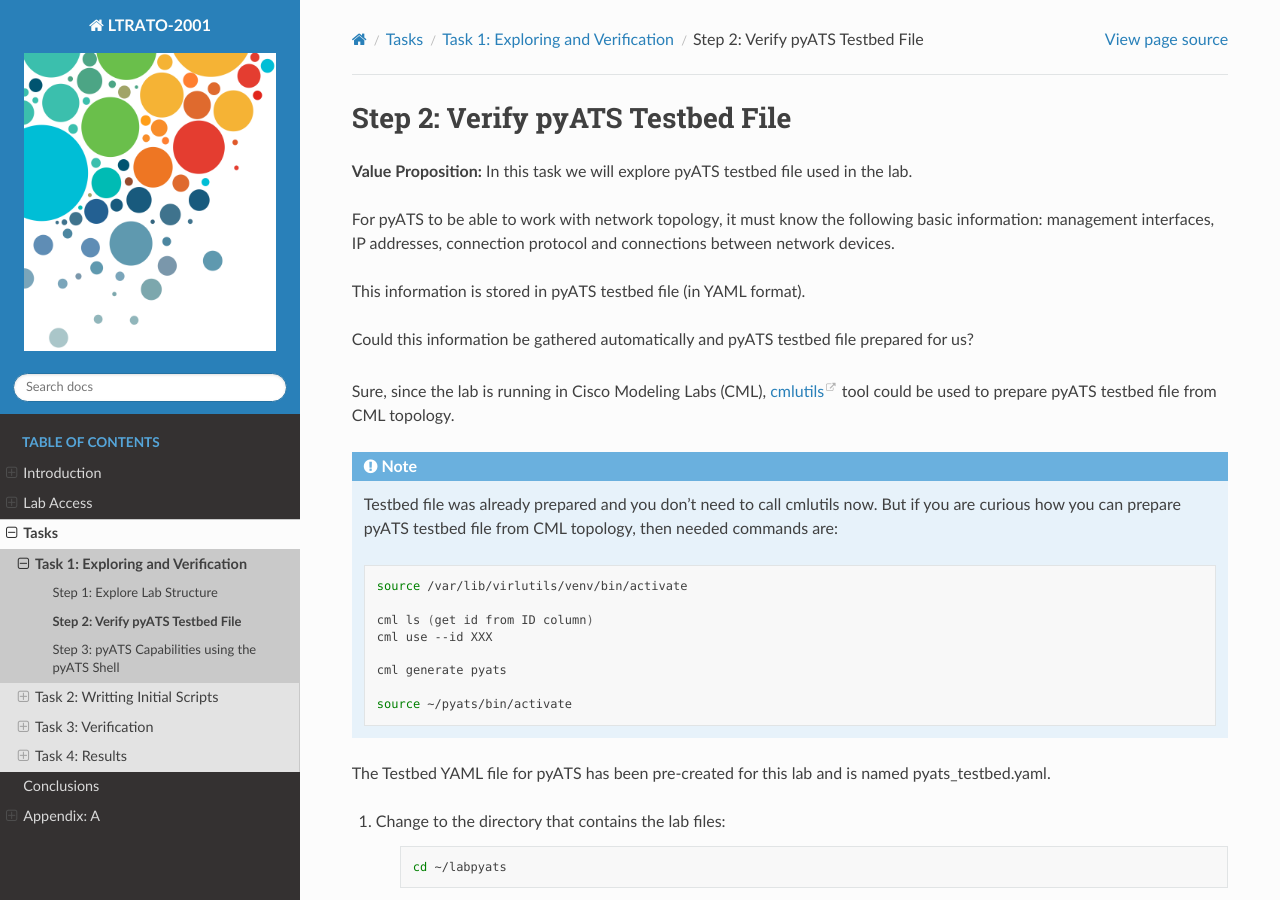
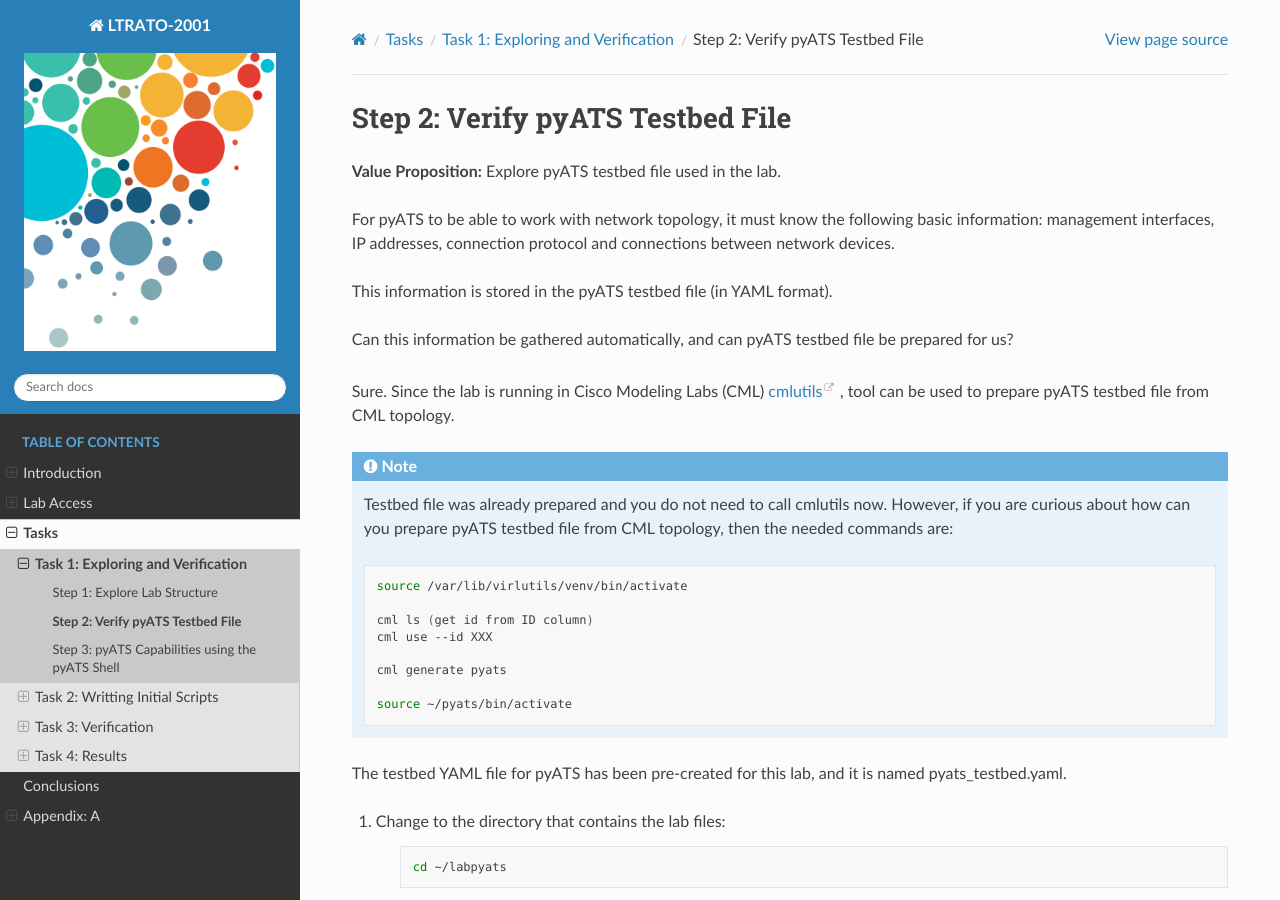
Before and after one commit to CiscoLives/LTRATO-2001, a Sphinx documentation site: the page built from docs/tasks/task1/step2.rst, in a window 1280 px wide and 900 px high. Built offline with Sphinx 7.4.7 and the Read the Docs theme 2.0.0, drawn with Linux system fonts in a browser that asks for light colours; some of the changed text lies outside the part shown.

Commit message:
Fix wording Task 1

```diff
--- a/docs/tasks/task1/step2.rst
+++ b/docs/tasks/task1/step2.rst
@@ -1,18 +1,18 @@
 Step 2: Verify pyATS Testbed File
 #################################
 
-**Value Proposition:** In this task we will explore pyATS testbed file used in the lab.
+**Value Proposition:** Explore pyATS testbed file used in the lab.
 
 For pyATS to be able to work with network topology, it must know the following basic information: management interfaces, IP addresses, connection protocol and connections between network devices.
 
-This information is stored in pyATS testbed file (in YAML format).
+This information is stored in the pyATS testbed file (in YAML format).
 
-Could this information be gathered automatically and pyATS testbed file prepared for us?
+Can this information be gathered automatically, and can pyATS testbed file be prepared for us?
 
-Sure, since the lab is running in Cisco Modeling Labs (CML), `cmlutils <https://github.com/CiscoDevNet/virlutils>`__  tool could be used to prepare pyATS testbed file from CML topology.
+Sure. Since the lab is running in Cisco Modeling Labs (CML) `cmlutils <https://github.com/CiscoDevNet/virlutils>`__ , tool can be used to prepare pyATS testbed file from CML topology.
 
 .. note ::
-    Testbed file was already prepared and you don't need to call cmlutils now. But if you are curious how you can prepare pyATS testbed file from CML topology, then needed commands are:
+    Testbed file was already prepared and you do not need to call cmlutils now. However, if you are curious about how can you prepare pyATS testbed file from CML topology, then the needed commands are:
 
     .. code-block:: bash
 
@@ -25,7 +25,7 @@ Sure, since the lab is running in Cisco Modeling Labs (CML), `cmlutils <https://
 
         source ~/pyats/bin/activate
 
-The Testbed YAML file for pyATS has been pre-created for this lab and is named pyats_testbed.yaml.
+The testbed YAML file for pyATS has been pre-created for this lab, and it is named pyats_testbed.yaml.
 
 #. Change to the directory that contains the lab files:
 
```
Also changed, not shown: other parts of docs/tasks/task1/step2.rst (+1 -1 lines), docs/tasks/task1/step1.rst (+6 -6 lines), docs/tasks/task1/step3.rst (+20 -20 lines).
